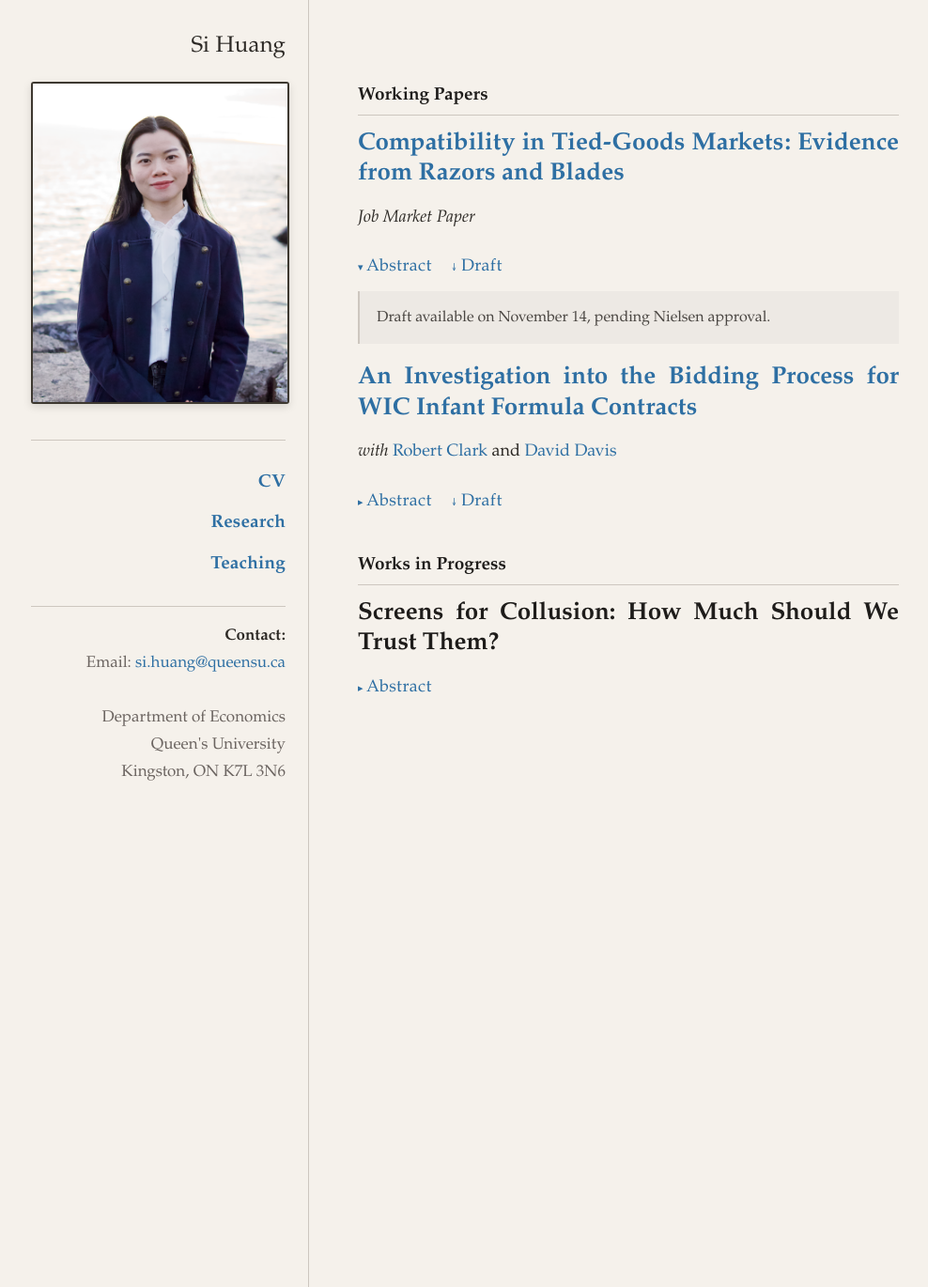
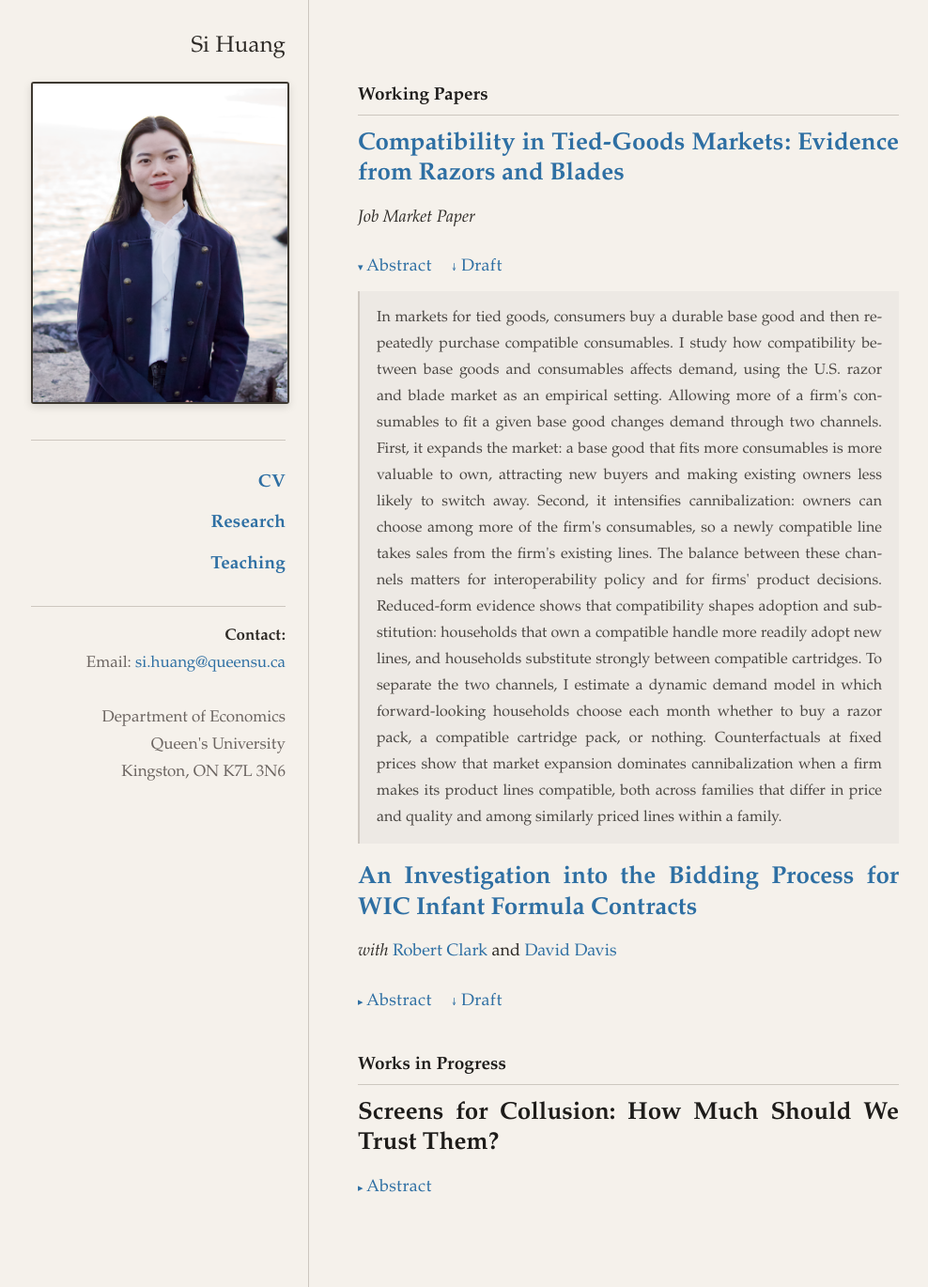
Before and after one commit to sihuang-econ/sihuang-econ.github.io, a Jekyll site: the page built from research.md, in a window 1280 px wide and 1370 px high. Shown: the whole window at 94% size, without its empty margins (131-1119 px from the left). Built offline with Jekyll 4.4.1, drawn with Linux system fonts in a browser that asks for light colours.

Commit message:
Update JMP abstract
Co-Authored-By: Claude Sonnet 4.6 <noreply@anthropic.com>

```diff
--- a/research.md
+++ b/research.md
@@ -10,7 +10,7 @@ title: Research
 
 <details open>
 <summary>Abstract<a href="/assets/papers/jmp_Huang.pdf" class="draft-link" onclick="event.stopPropagation()">Draft</a></summary>
-<p>Draft available on November 14, pending Nielsen approval.</p>
+<p>In markets for tied goods, consumers buy a durable base good and then repeatedly purchase compatible consumables. I study how compatibility between base goods and consumables affects demand, using the U.S. razor and blade market as an empirical setting. Allowing more of a firm's consumables to fit a given base good changes demand through two channels. First, it expands the market: a base good that fits more consumables is more valuable to own, attracting new buyers and making existing owners less likely to switch away. Second, it intensifies cannibalization: owners can choose among more of the firm's consumables, so a newly compatible line takes sales from the firm's existing lines. The balance between these channels matters for interoperability policy and for firms' product decisions. Reduced-form evidence shows that compatibility shapes adoption and substitution: households that own a compatible handle more readily adopt new lines, and households substitute strongly between compatible cartridges. To separate the two channels, I estimate a dynamic demand model in which forward-looking households choose each month whether to buy a razor pack, a compatible cartridge pack, or nothing. Counterfactuals at fixed prices show that market expansion dominates cannibalization when a firm makes its product lines compatible, both across families that differ in price and quality and among similarly priced lines within a family.</p>
 </details>
 
 # [An Investigation into the Bidding Process for WIC Infant Formula Contracts](/assets/papers/wic_bidding.pdf)
```
